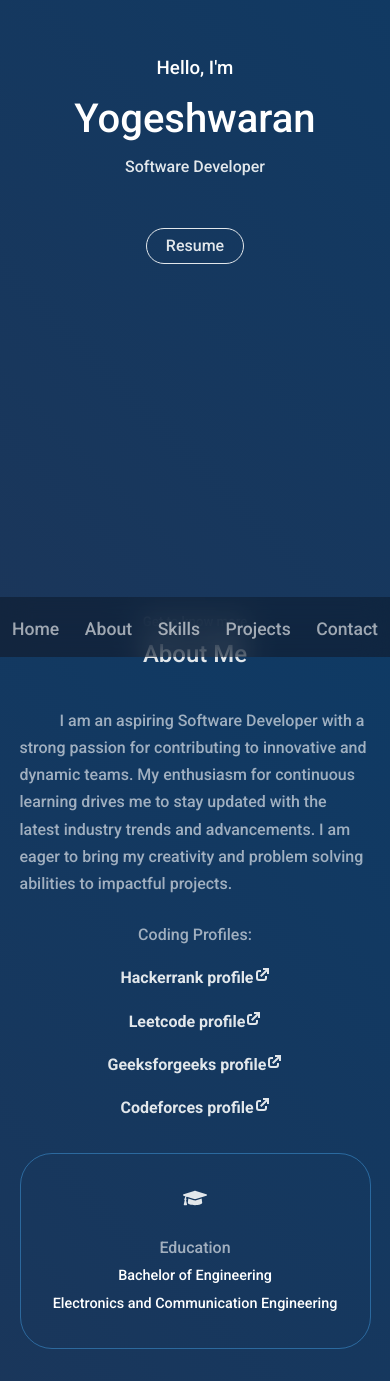
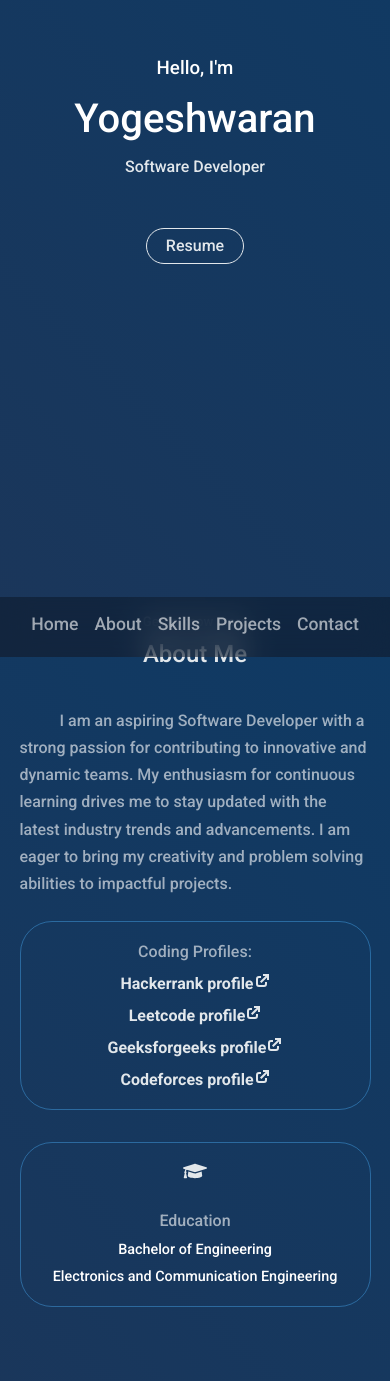
Before and after one commit to yogeshwaran99/site, a React (Create React App) app: page / in a window 390 px wide. Shown: the part 187-1568 px from the top of the page. Built offline with nearby package versions, Linux system fonts and the light colour scheme.

Commit message:
about css correction

```diff
--- a/src/components/about/About.jsx
+++ b/src/components/about/About.jsx
@@ -12,7 +12,7 @@ const About = () => {
       <div className="container about__container">
         <div className="about__content">
         <p>I am an aspiring Software Developer with a strong passion for contributing to innovative and dynamic teams. My enthusiasm for continuous learning drives me to stay updated with the latest industry trends and advancements. I am eager to bring my creativity and problem solving abilities to impactful projects.</p>
-        <div id="code-container">
+        <div className="code-container">
   <h4>Coding Profiles:</h4>
   <a
     className="code"
--- a/src/components/about/about.css
+++ b/src/components/about/about.css
@@ -12,7 +12,7 @@ padding-top: 7%;
 
     border: 1px solid transparent;
     border-radius: 2rem;
-    padding: 2rem;
+    padding: 1rem;
     text-align: center;
     transition: var(--transition);
     border-color: var(--color-primary-variant);
@@ -45,12 +45,14 @@ padding-top: 7%;
     color: var(--color-light);
 }
 
-#code-container {
+.code-container {
     display: flex;
     align-items: center;
     justify-content: center;
     gap: 1rem;
     margin-bottom: 2rem;
+    border: 1px solid transparent;
+    padding: 1rem;
   }
 
   .code {
@@ -97,8 +99,10 @@ padding-top: 7%;
         margin: 1.5rem 0;
         text-align: left;
     }
-    #code-container{
+    .code-container{
         flex-direction: column;
-        text-align: center;
+        gap: 0.3rem;
+        border-color: var(--color-primary-variant);
+         border-radius: 2rem;
       }
 }
--- a/src/components/header/header.css
+++ b/src/components/header/header.css
@@ -41,6 +41,6 @@ nav a.active {
     height: 60px;
   }
   nav a{
-    padding: 0.4rem;
+    padding: 0.1rem;
   }
 }
```
